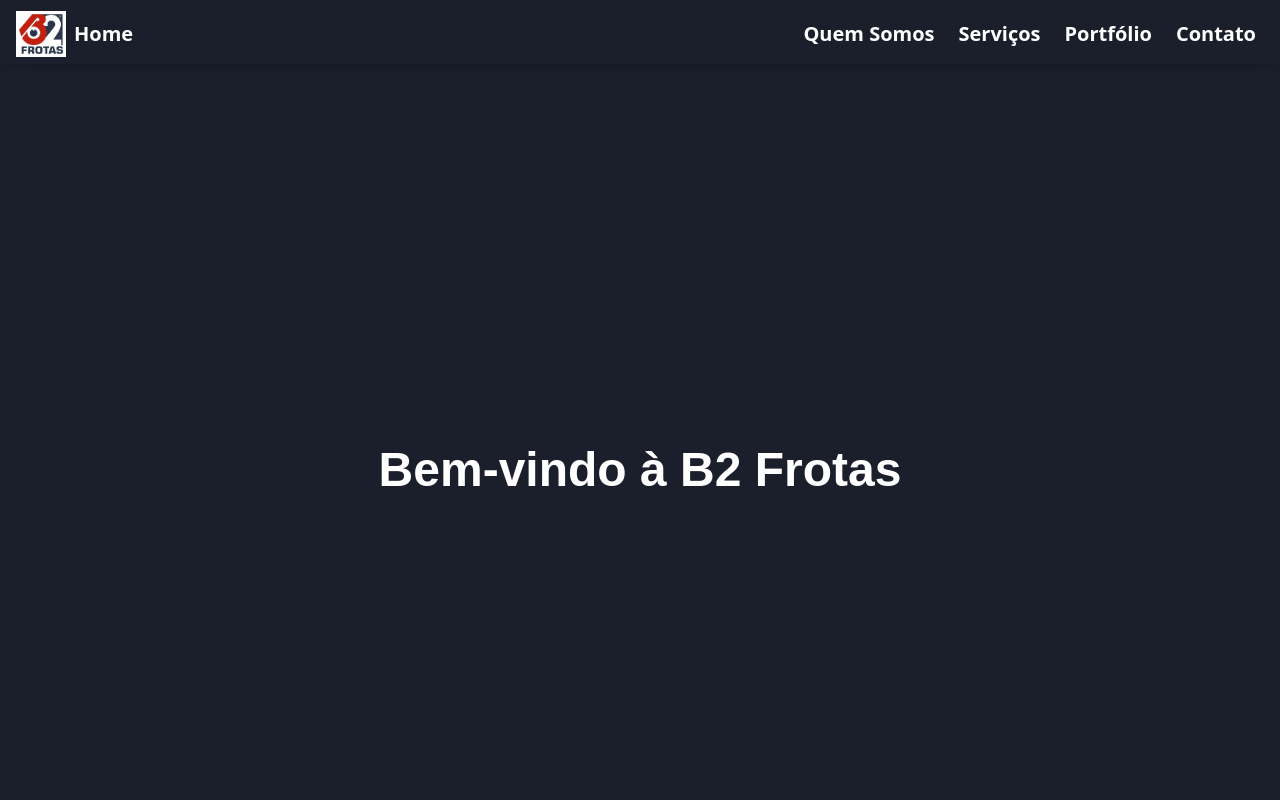
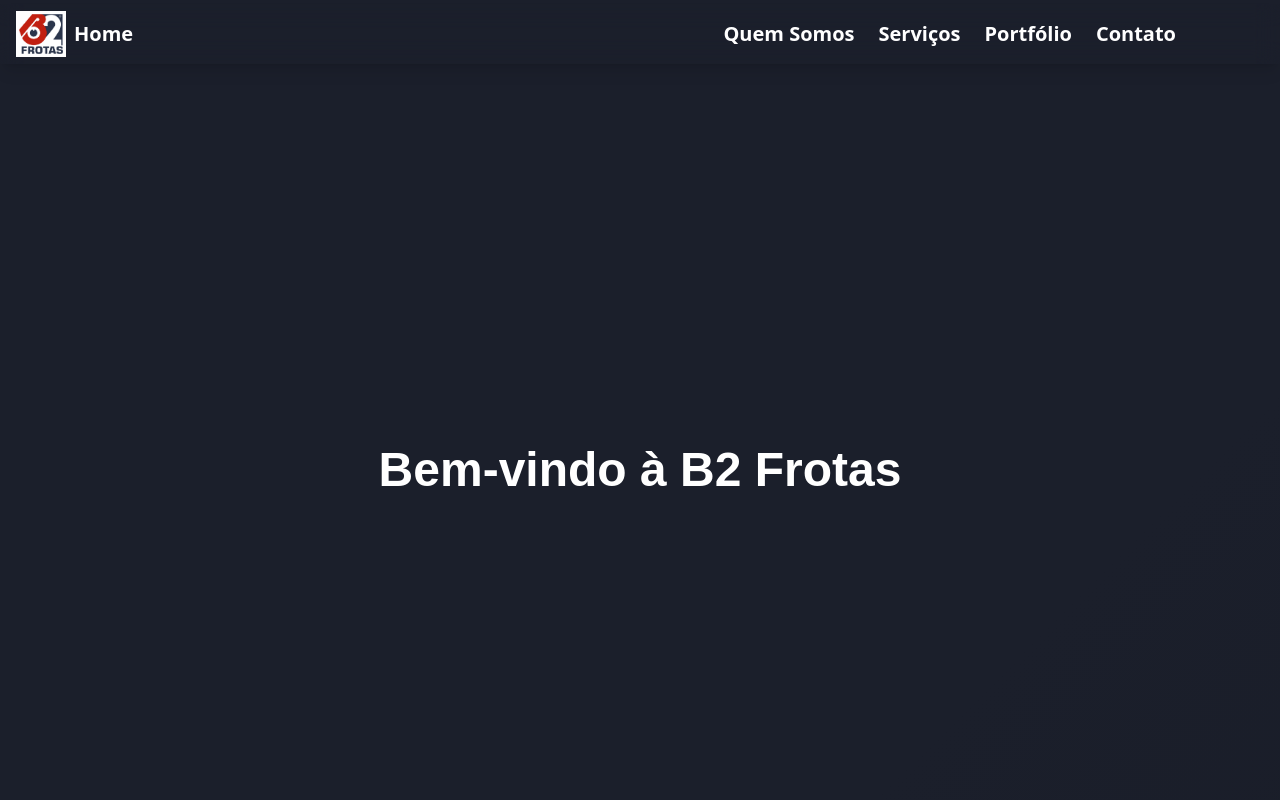
Before and after one commit to brunosenadev/b2-frotas-projeto, a Next.js app: page / in a window 1280 px wide. Shown: the top 800 px of the page. Built offline with nearby package versions, Linux system fonts and the light colour scheme.

Commit message:
fix: ajudst map size

```diff
--- a/src/app/page.tsx
+++ b/src/app/page.tsx
@@ -36,7 +36,7 @@
     >
       <div className="fixed top-0 left-0 w-full z-50">
         <NavigationMenu
-          className="shadow-lg w-full mt-1 bg-transparent min-w-full backdrop-blur-md h-[60px] flex items-center justify-between overflow-x-auto"
+          className="shadow-lg w-full mt-1 bg-transparent min-w-full pr-20 backdrop-blur-md h-[60px] flex items-center justify-between overflow-x-auto"
         >
           <div className="flex items-center ml-4">
             <Image
```
